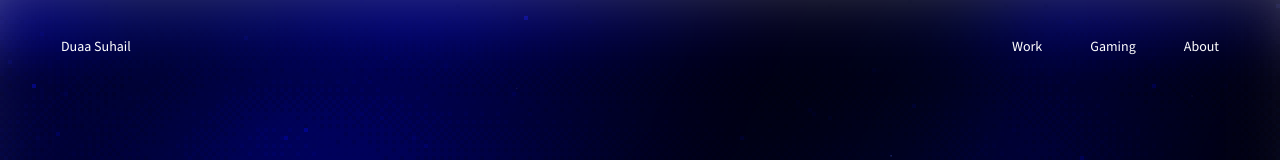
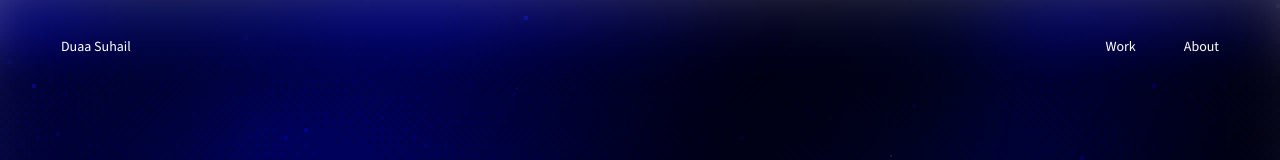
Before and after one commit to Duaasuhail/Portfolio-V3, a Next.js app: page / in a window 1280 px wide. Shown: the top 160 px of the page. Built offline with nearby package versions, Linux system fonts and the light colour scheme.

Commit message:
got rid of like bs nav shit bro

```diff
--- a/app/about/page.tsx
+++ b/app/about/page.tsx
@@ -11,7 +11,6 @@ export const metadata: Metadata = {
 
 const navLinks = [
   { label: "Work", href: "/#work" },
-  { label: "Gaming", href: "/#gaming" },
   { label: "About", href: "/about" },
 ] as const;
 
--- a/app/felt/page.tsx
+++ b/app/felt/page.tsx
@@ -11,7 +11,6 @@ export const metadata: Metadata = {
 
 const navLinks = [
   { label: "Work", href: "/#work" },
-  { label: "Gaming", href: "/#gaming" },
   { label: "About", href: "/about" },
 ] as const;
 
--- a/components/GalaxyBackground.tsx
+++ b/components/GalaxyBackground.tsx
@@ -17,8 +17,7 @@ const BAYER_8 = [
   [51, 19, 59, 27, 49, 17, 57, 25],
   [15, 47,  7, 39, 13, 45,  5, 37],
   [63, 31, 55, 23, 61, 29, 53, 21],
-];
-
+]
 const BITMAP_BLOCK_SIZE = 4;
 export const SKY_HEIGHT_VH = 1.4;
 export const FOOTER_SKY_VH = 1.15;
--- a/components/Hero.tsx
+++ b/components/Hero.tsx
@@ -3,7 +3,6 @@ import SkyShape from "./SkyShape";
 
 const navLinks = [
   { label: "Work", href: "#work" },
-  { label: "Gaming", href: "#gaming" },
   { label: "About", href: "/about" },
 ];
 
```
